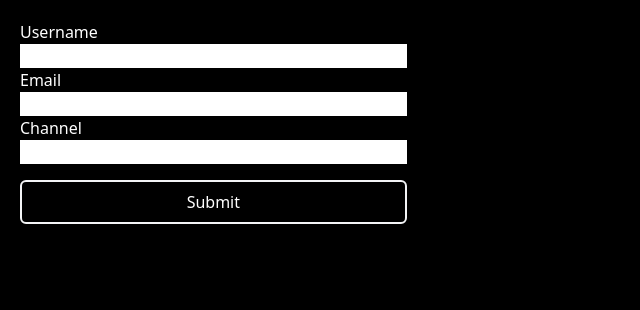
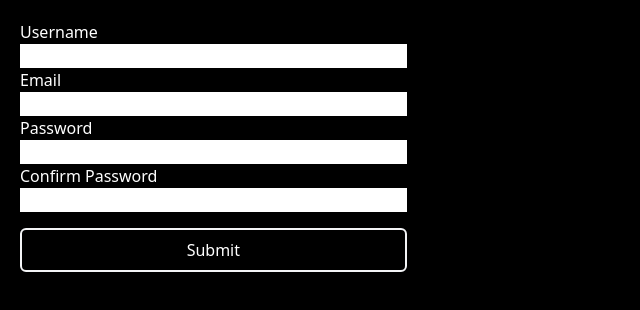
Before and after one commit to thezuraiz/react_typescript, a React (Vite) app: page /formhandling in a window 1280 px wide. Shown: the top 310 px of the page, without its empty margins (0-640 px from the left). Built offline with nearby package versions, Linux system fonts and the light colour scheme.

Commit message:
Form Validation in React Hook Form

```diff
--- a/src/dashbboard/pages/form-handling/form.tsx
+++ b/src/dashbboard/pages/form-handling/form.tsx
@@ -1,20 +1,80 @@
 import { useForm } from "react-hook-form";
 import { DevTool } from "@hookform/devtools";
 const FormHandling = () => {
-  const form = useForm();
-  let { register, control } = form;
+  const form = useForm<FormValues>();
+  let {
+    register,
+    control,
+    handleSubmit,
+    formState: { errors, isSubmitting },
+    getValues,
+    // reset, // For reset form
+  } = form;
   //   const { name, ref, onChange, onBlur } = register("username"); // Old Way
+
+  type FormValues = {
+    username: string;
+    email: string;
+    password: string;
+    confirmPassword: string;
+  };
+
+  const onSubmit = async (data: FormValues) => {
+    await new Promise((resolver) => setTimeout(resolver, 2000));
+
+    console.log(`Form Submitted: `, data);
+  };
   return (
     <div className="bg-black text-white h-screen">
-      <form className="flex flex-col w-1/3 p-5 ">
+      <form
+        className="flex flex-col w-1/3 p-5"
+        onSubmit={handleSubmit(onSubmit)}
+      >
         <label htmlFor="username">Username</label>
-        <input type="text" id="username" {...register("username")} />
+        <input
+          type="text"
+          id="username"
+          {...register("username", { required: "Username Required" })}
+        />
+        {errors.username && <p>{errors.username.message}</p>}
+
         <label htmlFor="email">Email</label>
-        <input type="email" id="email" {...register("email")} />
-        <label htmlFor="channel">Channel</label>
-        <input type="text" id="channel" {...register("channel")} />{" "}
-        {/* recommeded way */}
-        <button className="border-2 border-gray-100 rounded-md p-2 my-4">
+        <input
+          type="email"
+          id="email"
+          {...register("email", { required: "Email Required" })}
+        />
+        {errors.email && <p>{errors.email.message}</p>}
+
+        <label htmlFor="password">Password</label>
+        <input
+          type="text"
+          id="password"
+          className="text-black"
+          {...register("password", {
+            required: "password Requiried",
+            minLength: { value: 9, message: "min length should be 9" },
+          })}
+        />
+        {errors.password && <p>{errors.password.message}</p>}
+
+        <label htmlFor="confirmPassword">Confirm Password</label>
+        <input
+          type="text"
+          id="confirmPassword"
+          className="text-black"
+          {...register("confirmPassword", {
+            validate: (value) =>
+              value == getValues("password") || "Password must match",
+          })}
+        />
+        {errors.confirmPassword && <p>{errors.confirmPassword.message}</p>}
+
+        <button
+          className="border-2 border-gray-100 rounded-md p-2 my-4"
+          type="submit"
+          disabled={isSubmitting}
+        >
           Submit
         </button>
       </form>
```
